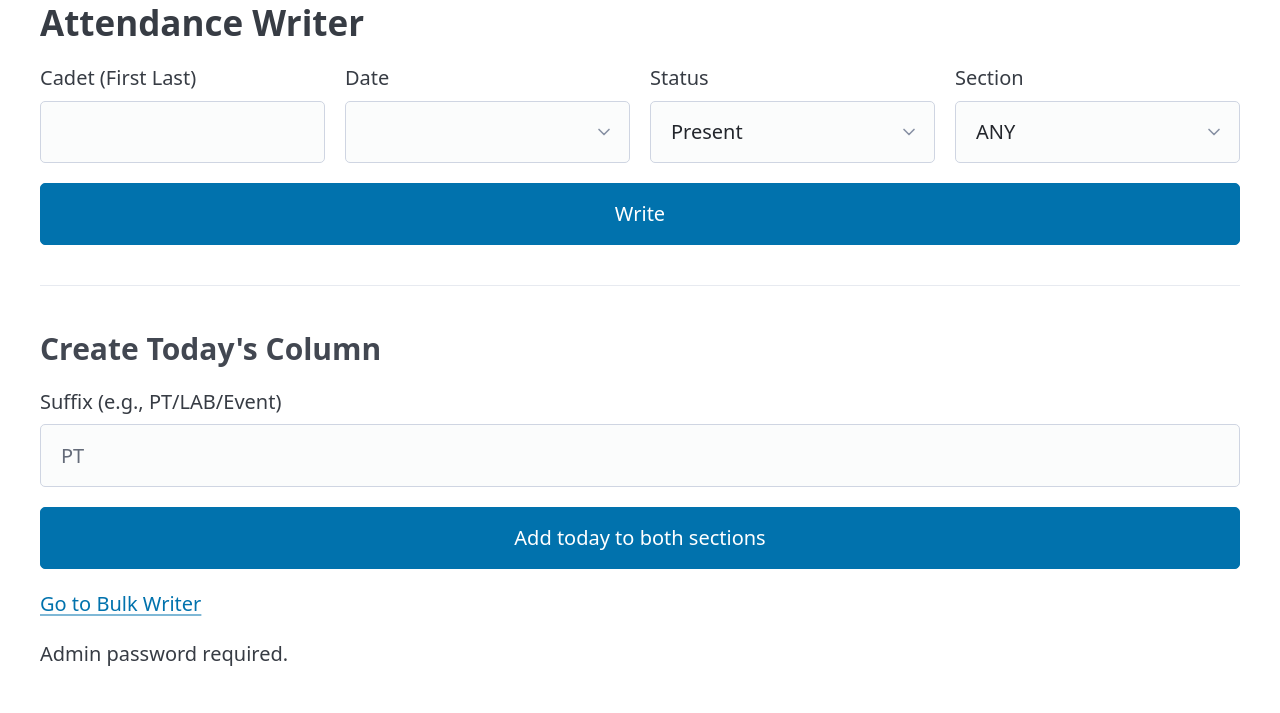
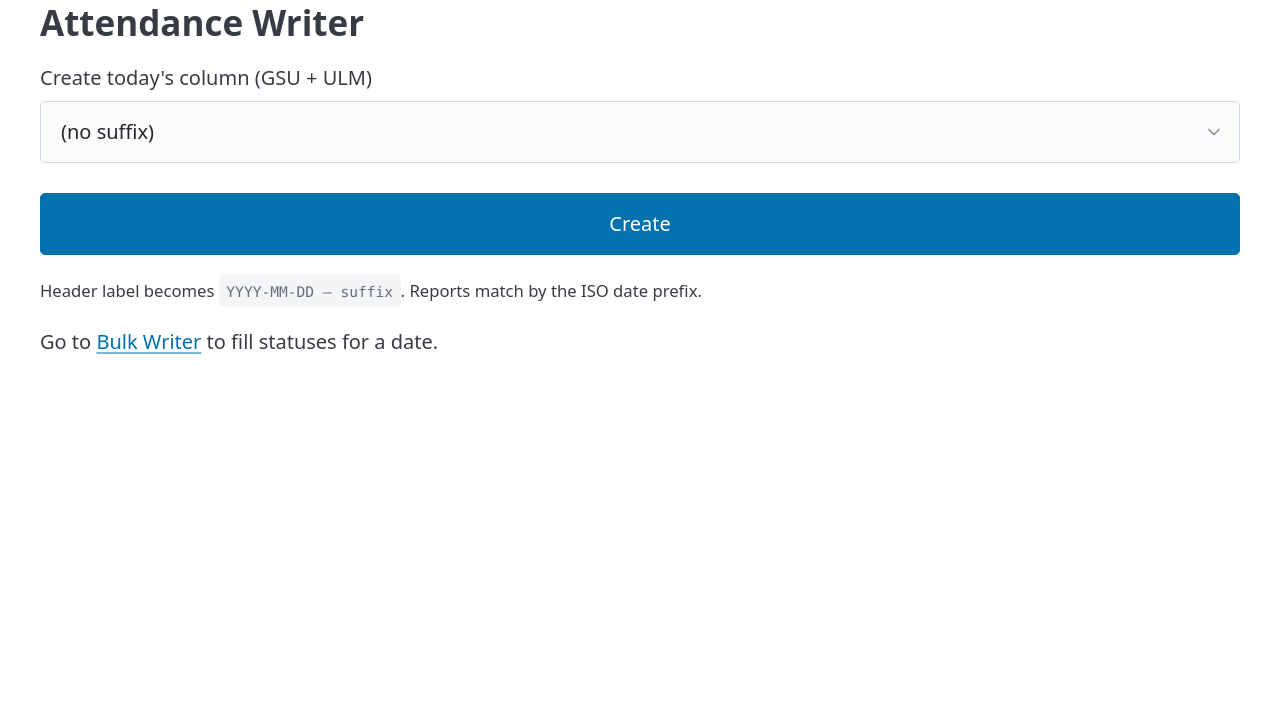
Before and after one commit to joelucwag-boop/ROTC-web-app, a Flask app: template templates/writer.html in a window 1280 px wide. Shown: the part 87-800 px from the top of the page. Run offline with Flask 3, Linux system fonts and the light colour scheme; the template is opened without the code that fills it, so the values that code supplies are empty; parts of the project's set-up code (start-up, migrations or seed data) failed here and were passed over; some libraries are stand-ins or nearby versions.

Commit message:
Update writer.html

```diff
--- a/templates/writer.html
+++ b/templates/writer.html
@@ -1,33 +1,23 @@
 {% extends "base.html" %}
 {% block content %}
 <h2>Attendance Writer</h2>
-<form method="post">
-  <div class="grid">
-    <div><label>Cadet (First Last)</label><input name="cadet" required></div>
-    <div><label>Date</label>
-      <select name="date">
-        {% for d in dates %}<option value="{{ d.iso }}">{{ d.iso }} — {{ d.event }}</option>{% endfor %}
-      </select>
-    </div>
-    <div><label>Status</label>
-      <select name="status"><option>Present</option><option>FTR</option><option>Excused: NFR</option><option>Excused: NM</option><option>Excused: Other</option></select>
-    </div>
-    <div><label>Section</label>
-      <select name="section"><option>ANY</option><option>GSU</option><option>ULM</option></select>
-    </div>
+
+<!-- Create today's column in BOTH GSU and ULM -->
+<form method="post" action="{{ url_for('writer_create_today') }}" class="card" style="margin-bottom:1rem">
+  <label for="suffix">Create today's column (GSU + ULM)</label>
+  <div style="display:flex; gap:0.5rem; align-items:center; flex-wrap:wrap">
+    <select id="suffix" name="suffix">
+      <option value="">(no suffix)</option>
+      <option>PT</option>
+      <option>LLAB</option>
+      <option>Class</option>
+    </select>
+    <button type="submit">Create</button>
   </div>
-  <button type="submit">Write</button>
-</form>
-<hr>
-<h3>Create Today's Column</h3>
-<form method="post" action="{{ url_for('writer_create_today') }}">
-  <div class="grid">
-    <div><label>Suffix (e.g., PT/LAB/Event)</label>
-      <input name="suffix" placeholder="PT"></div>
-  </div>
-  <button type="submit">Add today to both sections</button>
+  <small>Header label becomes <code>YYYY-MM-DD — suffix</code>. Reports match by the ISO date prefix.</small>
 </form>
 
-<p><a href="{{ url_for('writer_bulk') }}">Go to Bulk Writer</a></p>
-<p class="contrast">Admin password required.</p>
+<div class="card">
+  <p>Go to <a href="{{ url_for('writer_bulk') }}">Bulk Writer</a> to fill statuses for a date.</p>
+</div>
 {% endblock %}
```
